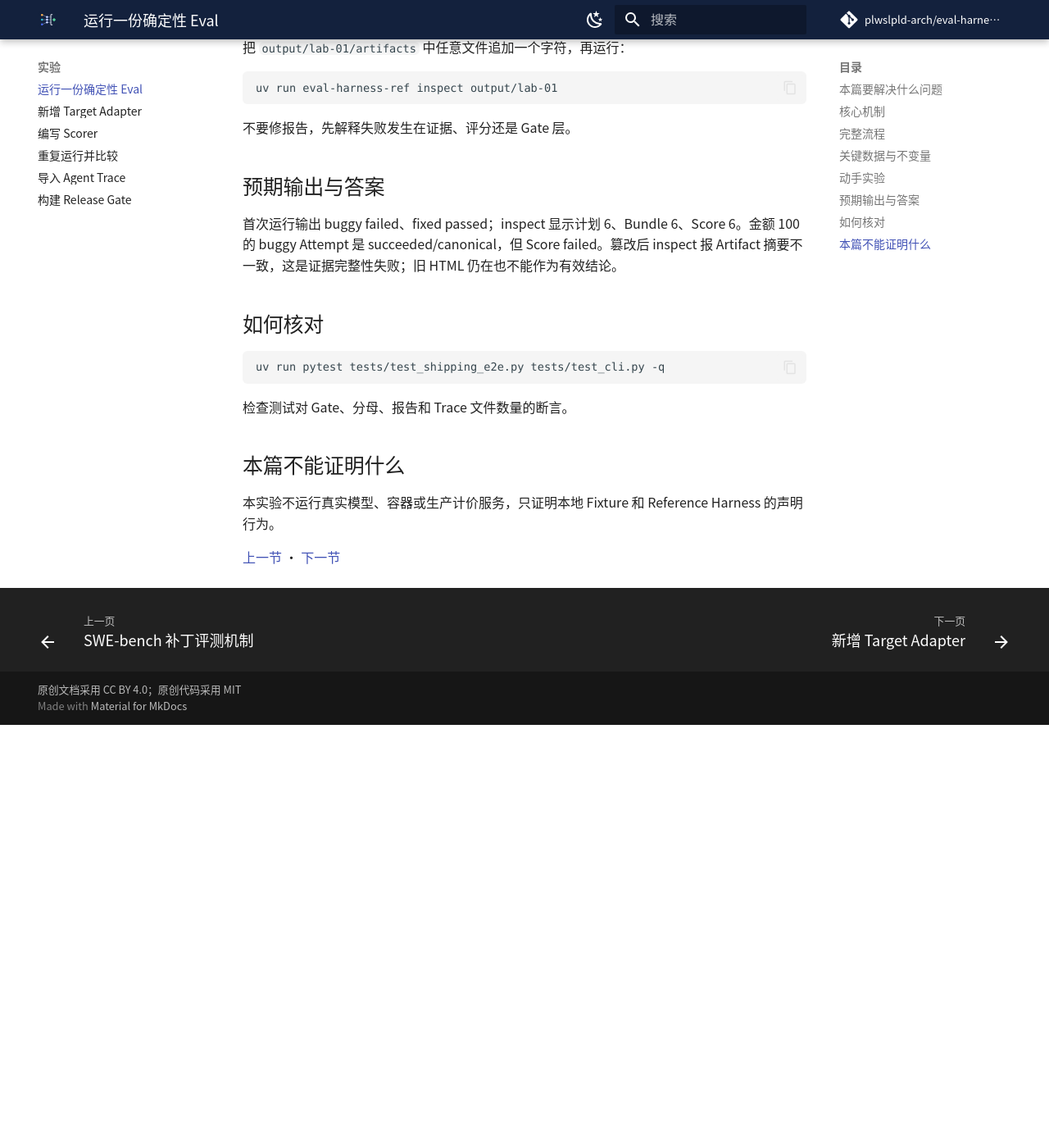
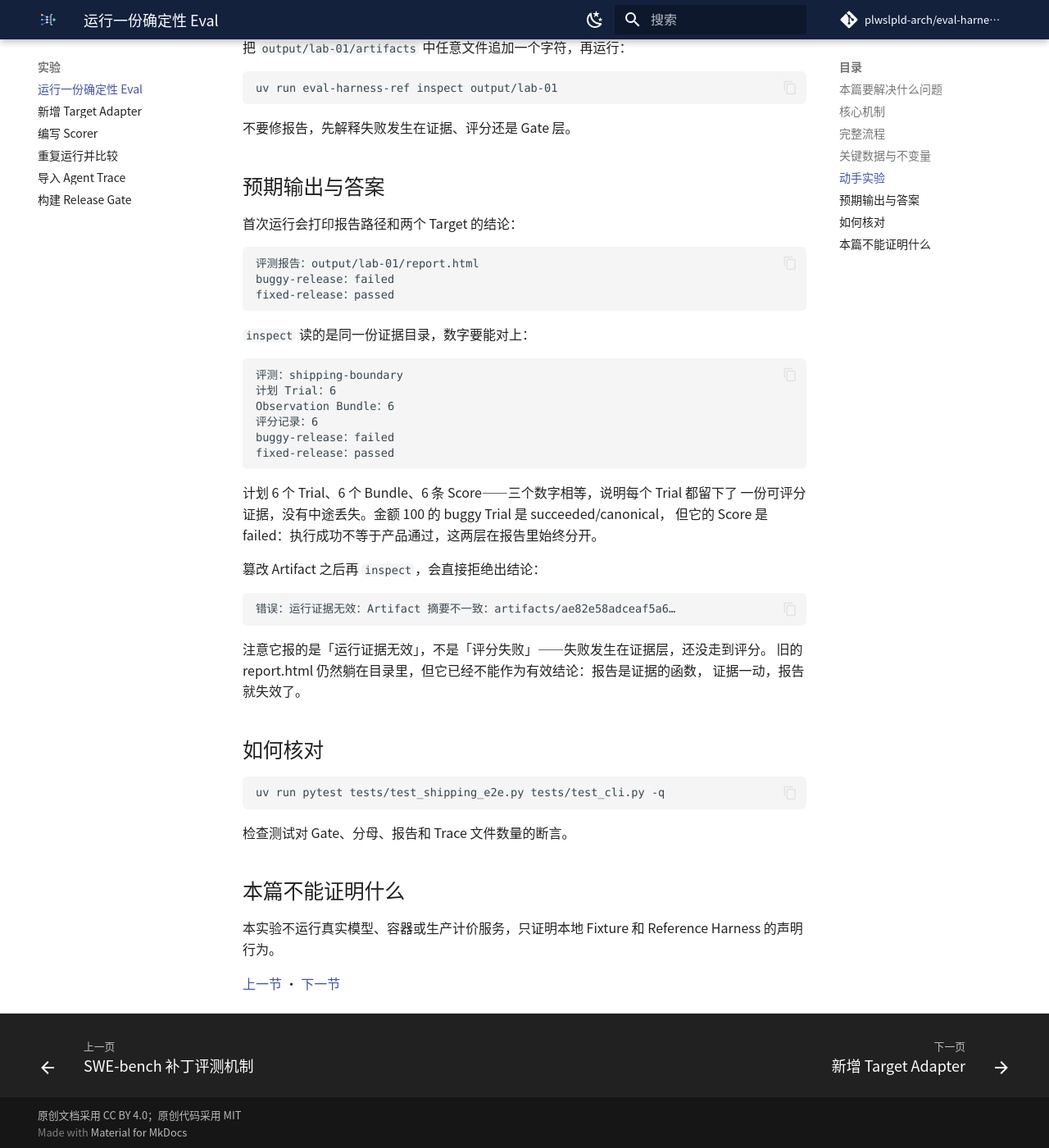
Before and after one commit to plwslpld-arch/eval-harness-internals, an MkDocs documentation site: the page built from docs/labs/01-run-one-deterministic-eval.md, in a window 1280 px wide and 1400 px high, scrolled down 1569 px. Shown: the whole window at 82% size. Built offline with MkDocs 1.6.1 and Material for MkDocs 9.7.7, drawn with Linux system fonts in a browser that asks for light colours; comment, search, counter and statistics services are not loaded; before the commit the page ends 2453 px from its top, so only the background shows below that.

Commit message:
docs(实验): 把预期输出换成真实跑出来的终端输出
三个实验的「预期输出与答案」原来是文字描述，读者跑完对不上号——不知道自己看到的
数字算不算对。现在换成实际运行的输出，可以逐行对照。

补的过程中也验证了文档声称的行为确实成立：篡改 Artifact 之后 inspect 报的是
「运行证据无效：Artifact 摘要不一致」，失败发生在证据层、还没走到评分，与正文
说法一致。

实验四的输出值得单独说。compare 给出的 95% Bootstrap 区间是 [0.0000, 1.0000]，
跨过了 0——fixed 确实比 buggy 好，但三个样本撑不起「差异显著」这个统计结论。
样本量不足时 Bootstrap 会把区间诚实地摊开，这比任何解释都直观。

实验六同理：buggy 的 pass-rate 2/3 在 minimum=0.6 下是达标的，可漏掉的恰好是
金额 100 那个边界样本。总体阈值达标和关键行为正确是两回事。

````diff
--- a/docs/labs/01-run-one-deterministic-eval.md
+++ b/docs/labs/01-run-one-deterministic-eval.md
@@ -43,7 +43,38 @@ uv run eval-harness-ref inspect output/lab-01
 
 ## 预期输出与答案
 
-首次运行输出 buggy failed、fixed passed；inspect 显示计划 6、Bundle 6、Score 6。金额 100 的 buggy Attempt 是 succeeded/canonical，但 Score failed。篡改后 inspect 报 Artifact 摘要不一致，这是证据完整性失败；旧 HTML 仍在也不能作为有效结论。
+首次运行会打印报告路径和两个 Target 的结论：
+
+```text
+评测报告：output/lab-01/report.html
+buggy-release：failed
+fixed-release：passed
+```
+
+`inspect` 读的是同一份证据目录，数字要能对上：
+
+```text
+评测：shipping-boundary
+计划 Trial：6
+Observation Bundle：6
+评分记录：6
+buggy-release：failed
+fixed-release：passed
+```
+
+计划 6 个 Trial、6 个 Bundle、6 条 Score——三个数字相等，说明每个 Trial 都留下了
+一份可评分证据，没有中途丢失。金额 100 的 buggy Trial 是 succeeded/canonical，
+但它的 Score 是 failed：执行成功不等于产品通过，这两层在报告里始终分开。
+
+篡改 Artifact 之后再 `inspect`，会直接拒绝出结论：
+
+```text
+错误：运行证据无效：Artifact 摘要不一致：artifacts/ae82e58adceaf5a6…
+```
+
+注意它报的是「运行证据无效」，不是「评分失败」——失败发生在证据层，还没走到评分。
+旧的 report.html 仍然躺在目录里，但它已经不能作为有效结论：报告是证据的函数，
+证据一动，报告就失效了。
 
 ## 如何核对
 
````
Also changed, not shown: docs/labs/04-repeat-and-compare.md (+18 -1 lines), docs/labs/06-build-a-release-gate.md (+15 -1 lines).
